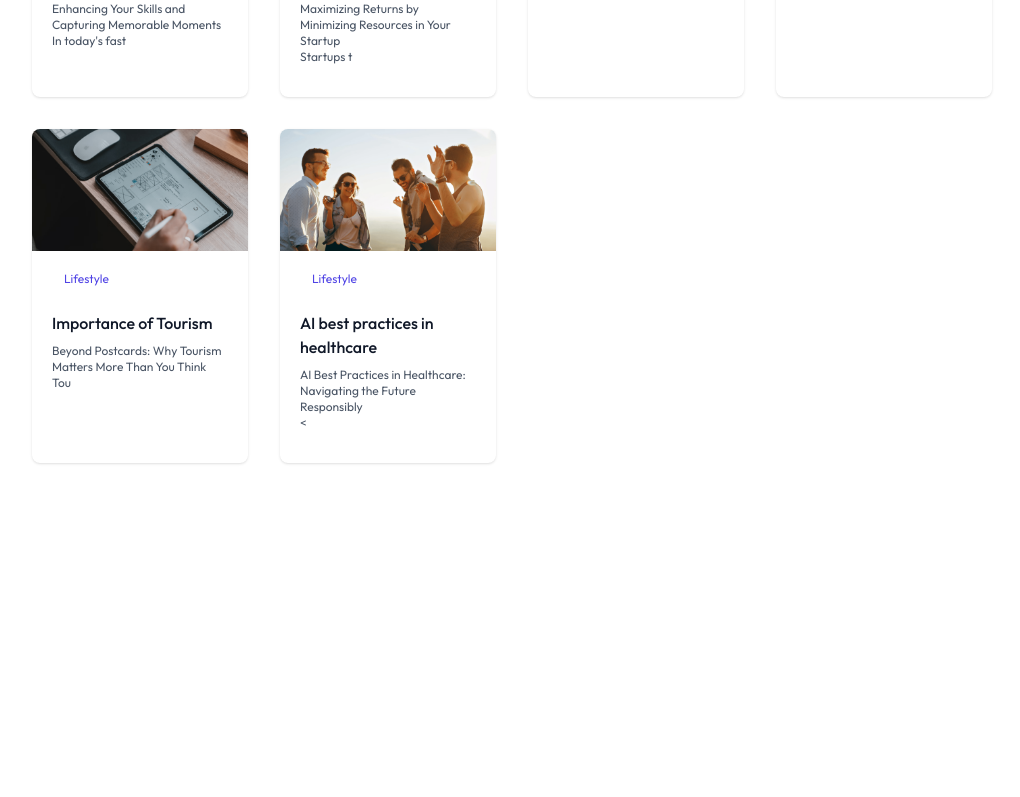
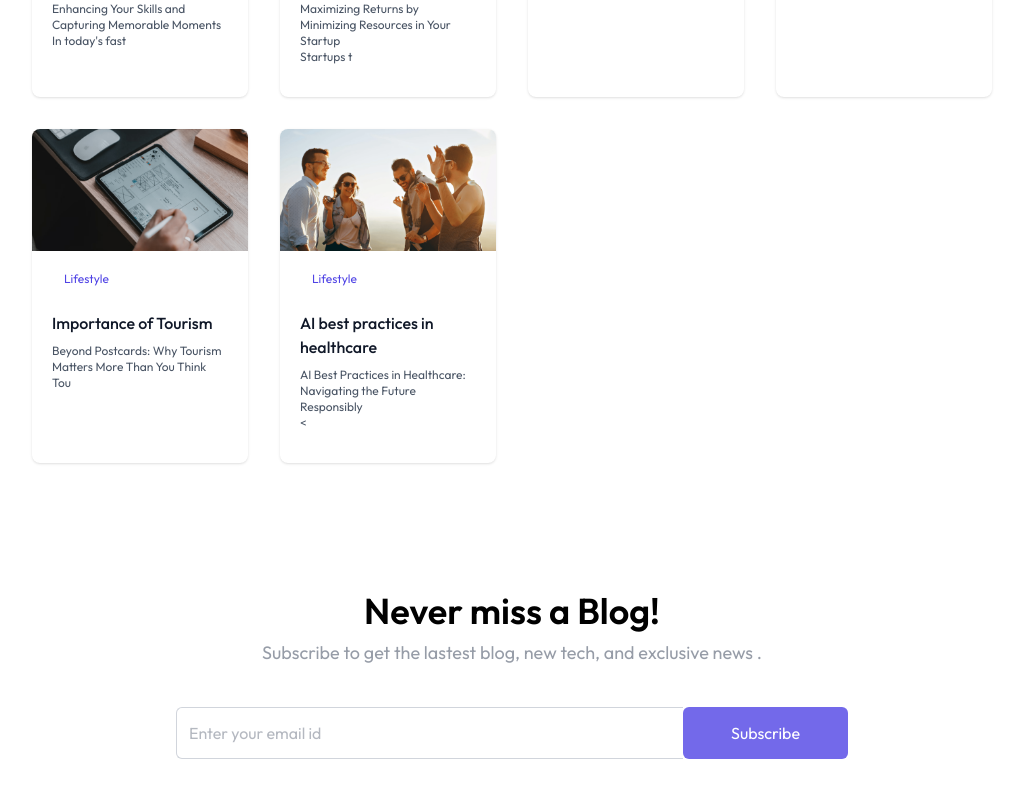
Before and after one commit to Shubham53Mishra/blog, a React (Vite) app in the folder client/: page / in a window 1280 px wide. Shown: the part 1244-2041 px from the top of the page, without its empty margins (128-1148 px from the left). Before the commit the page ends 1803 px from the top, so only its background shows below. Built offline with nearby package versions, Linux system fonts and the light colour scheme.

Commit message:
set the footer

```diff
--- /dev/null
+++ b/client/src/components/Footer.jsx
@@ -0,0 +1,14 @@
+import React from 'react'
+
+const Footer = () => {
+  return (
+    <div className='px-6 md:px-16 lg:px-24 xl:px-32 bg-primary/3'>
+      <div>
+
+      </div>
+      <p className='py-4 text-center text-sm md:text-base text-gray-500/80'>copyright 2025 @ QuickBlog -Shubham Mishra All Right Reserved .</p>
+    </div>
+  )
+}
+
+export default Footer
--- a/client/src/components/Newsletter.jsx
+++ b/client/src/components/Newsletter.jsx
@@ -0,0 +1,18 @@
+import React from 'react'
+
+const Newsletter = () => {
+  return (
+    <div className='flex flex-col items-center justify-center text-center space-y-2 my-32'>
+      <h1 className='md:text-4xl text-2xl font-semibold'>Never miss a Blog!</h1>
+      <p className='md:text-lg text-gray-500/70 pb-8'>Subscribe to get the lastest blog, new tech, and exclusive news .</p>
+      <form className='flex items-center justify-between max-w-2xl w-full md:h-13 h-12'>
+        <input className='border border-gray-300 rounded-md h-full border-r-0 outline-none w-full rounded-r-none px-3 text-gray-500' type='text' placeholder='Enter your email id'required/>
+        <button type='submit' className='md:px-12 px-8 h-full text-white bg-primary/80 hover:bg-primary transition-all cursor-pointer rounded-md rounded-1-none'>Subscribe</button>
+
+
+      </form>
+    </div>
+  )
+}
+
+export default Newsletter
--- a/client/src/pages/Home.jsx
+++ b/client/src/pages/Home.jsx
@@ -2,6 +2,7 @@
 import Navbar from '../components/Navbar'
 import Header from '../components/Header'
 import BlogList from '../components/BlogList'
+import Newsletter from '../components/Newsletter'
 
 const Home = () => {
   return (
@@ -9,6 +10,7 @@
       <Navbar/>
       <Header/>
       <BlogList/>
+      <Newsletter/>
     </>
   )
 }
```
